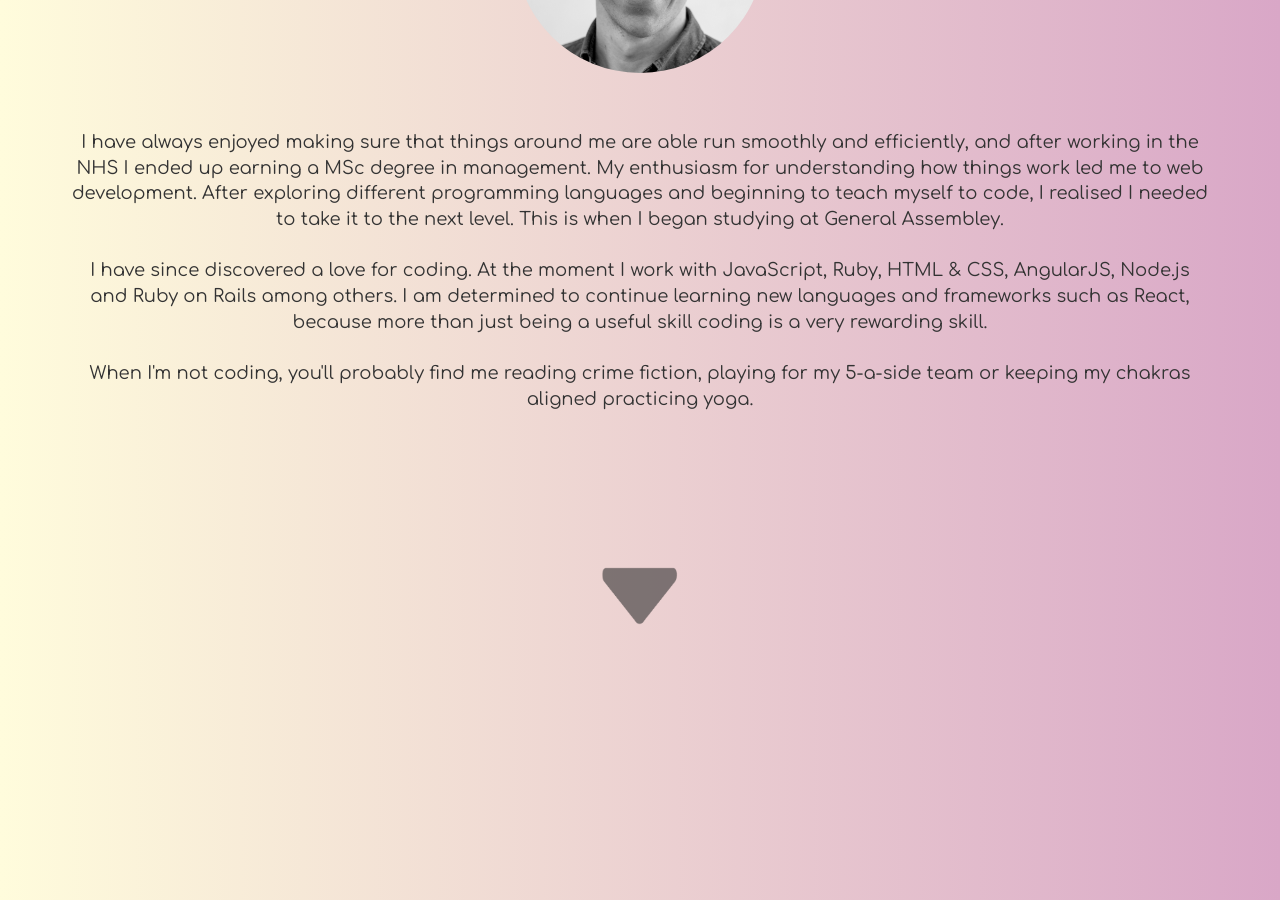
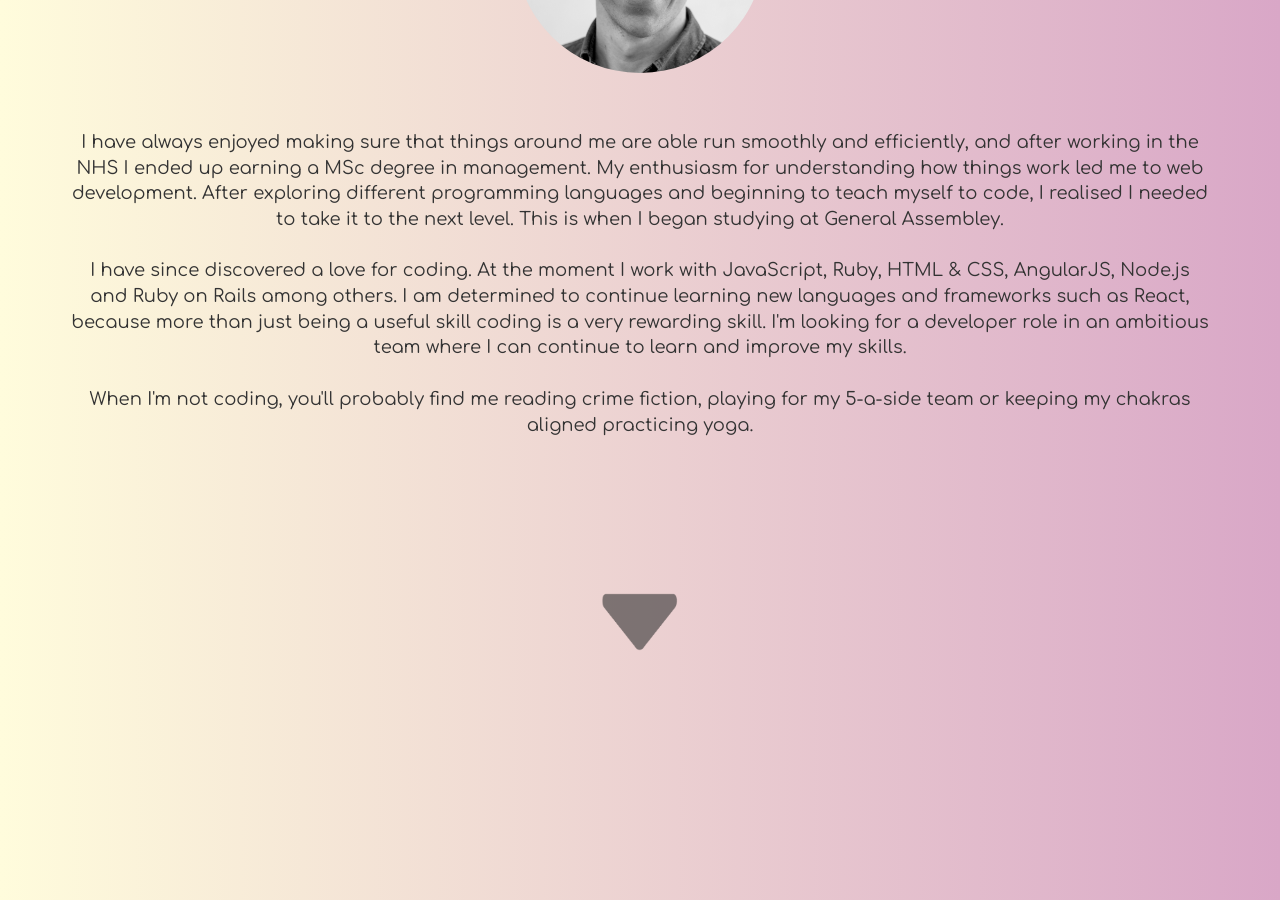
Before and after one commit to cjewell47/cjewell47.github.io, a Jekyll site: the page built from index.html, in a window 1280 px wide and 900 px high, scrolled down 2280 px. Built offline with Jekyll 4.4.1, drawn with Linux system fonts in a browser that asks for light colours.

Commit message:
added to who i am

```diff
--- a/_includes/whoiam2.html
+++ b/_includes/whoiam2.html
@@ -8,6 +8,7 @@
           <br>
           <br>
           I have since discovered a love for coding. At the moment I work with JavaScript, Ruby, HTML & CSS, AngularJS, Node.js and Ruby on Rails among others.   I am determined to continue learning new languages and frameworks such as React, because more than just being a useful skill coding is a very rewarding skill.
+          I'm looking for a developer role in an ambitious team where I can continue to learn and improve my skills.
           <br>
           <br>
           When I'm not coding, you'll probably find me reading crime fiction, playing for my 5-a-side team or keeping my chakras aligned practicing yoga.
```
